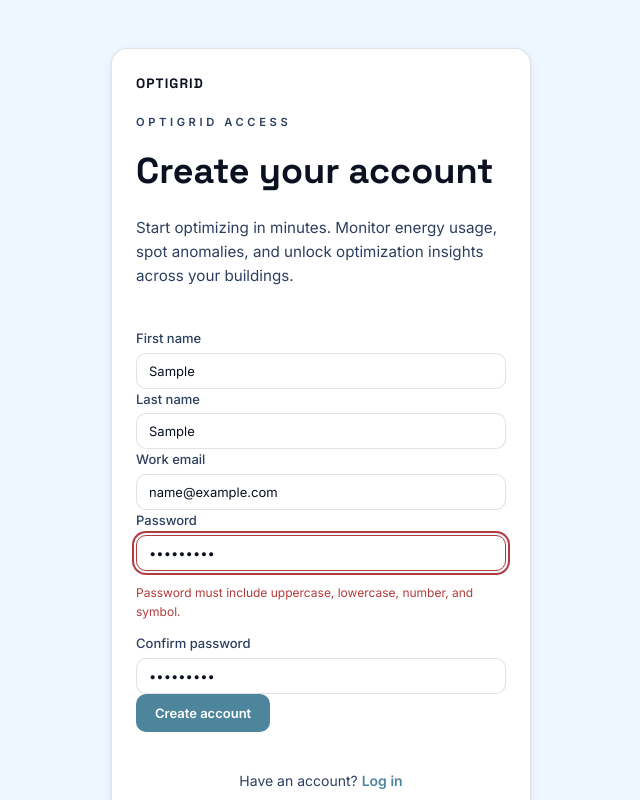
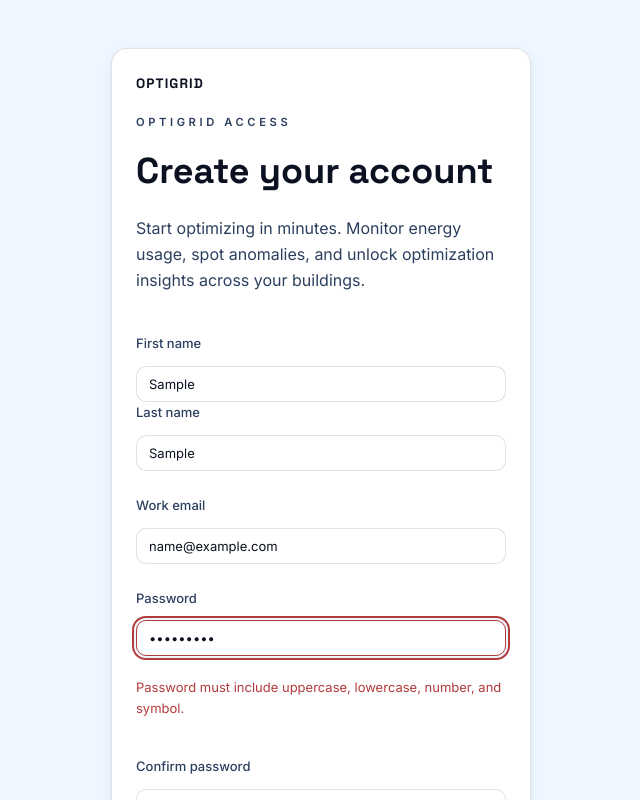
Before and after one commit to COS301-SE-2026/OptiGrid, a Next.js app in the folder frontend/: page /signup in a window 1280 px wide. Both pictures are taken after typing "Sample", "Sample", "name@example.com", "Sample123", "Sample123" into the empty fields and a click on the button "Create account". Shown: the top 800 px of the page, without its empty margins (319-959 px from the left). Built offline with nearby package versions, Linux system fonts and the light colour scheme.

Commit message:
style: replace the hardcoded inline spacing/font sizes with design tokens

```diff
--- a/frontend/app/(auth)/signup/page.tsx
+++ b/frontend/app/(auth)/signup/page.tsx
@@ -95,29 +95,35 @@ export default function SignupPage() {
                 display: "flex",
                 alignItems: "center",
                 justifyContent: "center",
-                padding: "48px 24px",
+                padding: "var(--space-7) var(--space-5)",
             }}
         >
             <section
                 className="card"
-                style={{ width: "min(420px, 100%)", display: "grid", gap: "24px" }}
+                style={{ width: "min(420px, 100%)", display: "grid", gap: "var(--space-5)" }}
             >
-                <header style={{ display: "grid", gap: "8px" }}>
+                <header style={{ display: "grid", gap: "var(--space-2)" }}>
                     <Link href="/" className="landing-wordmark">
                         OptiGrid
                     </Link>
                     <p className="landing-kicker">OptiGrid Access</p>
                     <h1>Create your account</h1>
-                    <p className="text-muted" style={{ fontSize: "0.95rem" }}>
+                    <p className="text-muted" style={{ fontSize: "var(--fs-body)" }}>
                         Start optimizing in minutes. Monitor energy usage, spot
                         anomalies, and unlock optimization insights across your
                         buildings.
                     </p>
                 </header>
 
-                <form className="space-y-5" noValidate onSubmit={handleSubmit}>
-                    <div className="grid gap-5 md:grid-cols-2">
-                        <div className="space-y-2">
+                <form style={{
+                        display: "grid",
+                        gap: "var(--space-5)"
+                    }} noValidate onSubmit={handleSubmit}>
+                    <div className="grid md:grid-cols-2" style={{ gap: "var(--space-5)" }}>
+                        <div style={{
+                                display: "grid",
+                                gap: "var(--space-2)"
+                            }}>
                             <label className="label" htmlFor="firstName">
                                 First name
                             </label>
@@ -144,7 +150,7 @@ export default function SignupPage() {
                                     role="alert"
                                     style={{
                                         color: "var(--brand-danger)",
-                                        fontSize: "0.75rem",
+                                        fontSize: "var(--fs-small)",
                                     }}
                                 >
                                     {errors.firstName}
@@ -152,7 +158,10 @@ export default function SignupPage() {
                             )}
                         </div>
 
-                        <div className="space-y-2">
+                        <div style={{
+                                display: "grid",
+                                gap: "var(--space-2)"
+                            }}>
                             <label className="label" htmlFor="lastName">
                                 Last name
                             </label>
@@ -179,7 +188,7 @@ export default function SignupPage() {
                                     role="alert"
                                     style={{
                                         color: "var(--brand-danger)",
-                                        fontSize: "0.75rem",
+                                        fontSize: "var(--fs-small)",
                                     }}
                                 >
                                     {errors.lastName}
@@ -188,7 +197,10 @@ export default function SignupPage() {
                         </div>
                     </div>
 
-                    <div className="space-y-2">
+                    <div style={{
+                            display: "grid",
+                            gap: "var(--space-2)"
+                        }}>
                         <label className="label" htmlFor="email">
                             Work email
                         </label>
@@ -215,7 +227,7 @@ export default function SignupPage() {
                                 role="alert"
                                 style={{
                                     color: "var(--brand-danger)",
-                                    fontSize: "0.75rem",
+                                    fontSize: "var(--fs-small)",
                                 }}
                             >
                                 {errors.email}
@@ -223,7 +235,10 @@ export default function SignupPage() {
                         )}
                     </div>
 
-                    <div className="space-y-2">
+                    <div style={{
+                            display: "grid",
+                            gap: "var(--space-2)"
+                        }}>
                         <label className="label" htmlFor="password">
                             Password
                         </label>
@@ -250,7 +265,7 @@ export default function SignupPage() {
                                 role="alert"
                                 style={{
                                     color: "var(--brand-danger)",
-                                    fontSize: "0.75rem",
+                                    fontSize: "var(--fs-small)",
                                 }}
                             >
                                 {errors.password}
@@ -258,7 +273,10 @@ export default function SignupPage() {
                         )}
                     </div>
 
-                    <div className="space-y-2">
+                    <div style={{
+                            display: "grid",
+                            gap: "var(--space-2)"
+                        }}>
                         <label className="label" htmlFor="confirmPassword">
                             Confirm password
                         </label>
@@ -287,7 +305,7 @@ export default function SignupPage() {
                                 role="alert"
                                 style={{
                                     color: "var(--brand-danger)",
-                                    fontSize: "0.75rem",
+                                    fontSize: "var(--fs-small)",
                                 }}
                             >
                                 {errors.confirmPassword}
@@ -311,9 +329,9 @@ export default function SignupPage() {
                                 background:
                                     "color-mix(in srgb, var(--brand-danger) 12%, transparent)",
                                 color: "var(--brand-danger)",
-                                padding: "12px 16px",
+                                padding: "var(--space-3) var(--space-4)",
                                 borderRadius: "var(--radius-md)",
-                                fontSize: "0.875rem",
+                                fontSize: "var(--fs-small)",
                             }}
                         >
                             {apiError}
@@ -323,7 +341,7 @@ export default function SignupPage() {
 
                 <p
                     className="text-muted"
-                    style={{ textAlign: "center", fontSize: "0.875rem" }}
+                    style={{ textAlign: "center", fontSize: "var(--fs-small)" }}
                 >
                     Have an account?{" "}
                     <Link
--- a/frontend/app/(dashboard)/manager/manager-buildings.tsx
+++ b/frontend/app/(dashboard)/manager/manager-buildings.tsx
@@ -266,7 +266,7 @@ export default function ManagerBuildings() {
                                                         href={`/buildings/${building.building_id}/edit`}
                                                         className="btn btn-primary"
                                                         style={{
-                                                            padding: "4px 12px",
+                                                            padding: "var(--space-1) var(--space-3)",
                                                             fontSize: "var(--fs-small)"
                                                         }}
                                                     >
@@ -276,7 +276,7 @@ export default function ManagerBuildings() {
                                                         href={`/buildings/${building.building_id}/sensors`}
                                                         className="btn btn-secondary"
                                                         style={{
-                                                            padding: "4px 12px",
+                                                            padding: "var(--space-1) var(--space-3)",
                                                             fontSize: "var(--fs-small)"
                                                         }}
                                                     >
```
Also changed, not shown: frontend/app/(auth)/login/page.tsx (+19 -12 lines).
